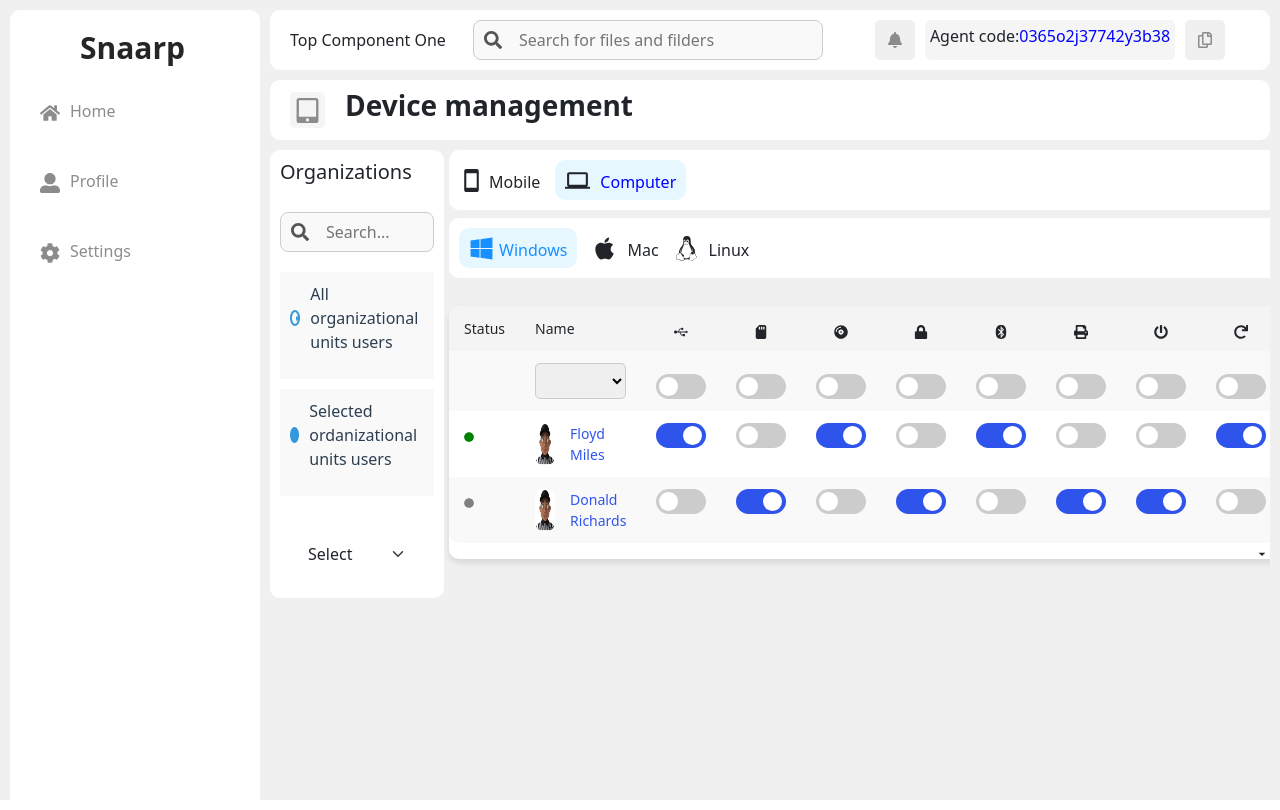
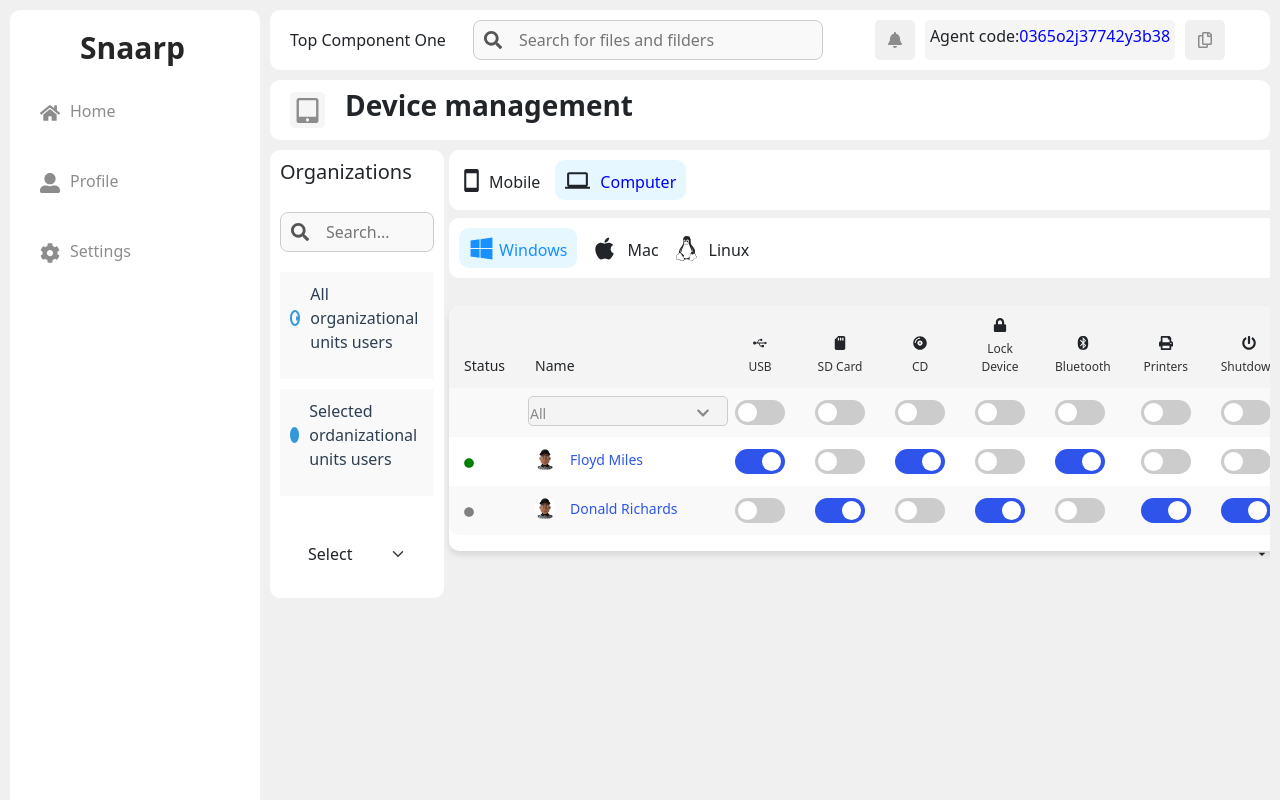
Before and after one commit to Peterzolo/Snaarp-Dashboard, a React (Vite) app: page /dashboard in a window 1280 px wide. Built offline with nearby package versions, Linux system fonts and the light colour scheme.

Commit message:
Setting Page
Modified the select input within the table

```diff
--- /dev/null
+++ b/src/Components/SelectInput/CustomSelect.tsx
@@ -0,0 +1,89 @@
+import React from 'react';
+import styled from 'styled-components';
+import { FaChevronDown } from 'react-icons/fa';
+
+interface SelectInputProps {
+  options?: string[];
+  onChange?: (value: string) => void;
+  selectedValue?: string;
+  width?: string;
+  height?: string;
+}
+
+const SelectInput: React.FC<SelectInputProps> = ({
+  options,
+  onChange,
+  selectedValue,
+  width = '100%',
+  height = '30px',
+}) => {
+  return (
+    <SelectWrapper width={width}>
+      <Placeholder>{selectedValue || 'All'}</Placeholder>
+      <DropdownIcon />
+      <SelectList
+        value={selectedValue}
+        onChange={(e) => onChange && onChange(e.target.value)}
+        width={width}
+        height={height}
+      >
+        {options?.map((option, index) => (
+          <Option key={index} value={option}>
+            {option}
+          </Option>
+        ))}
+      </SelectList>
+    </SelectWrapper>
+  );
+};
+
+const SelectWrapper = styled.div<{ width: string }>`
+  position: relative;
+  display: inline-block;
+  width: ${(props) => props.width};
+`;
+
+const Placeholder = styled.div`
+  position: absolute;
+  left: 10px;
+  top: 50%;
+  transform: translateY(-50%);
+  color: #888;
+  font-size: 14px;
+  pointer-events: none;
+`;
+
+const DropdownIcon = styled(FaChevronDown)`
+  position: absolute;
+  right: 10px;
+  top: 50%;
+  transform: translateY(-50%);
+  color: #888;
+  font-size: 14px;
+  pointer-events: none;
+`;
+
+const SelectList = styled.select<{ width: string; height: string }>`
+  width: ${(props) => props.width};
+  height: ${(props) => props.height};
+  padding: 10px 30px 10px 10px;
+  font-size: 14px;
+  background-color: #f4f4f4;
+  border: 1px solid #ccc;
+  border-radius: 5px;
+  appearance: none;
+  cursor: pointer;
+
+  &:focus {
+    outline: none;
+    border-color: #2f54eb;
+  }
+`;
+
+const Option = styled.option`
+  padding: 10px;
+  font-size: 14px;
+  color: #333;
+`;
+
+export default SelectInput;
--- a/src/Components/SelectInput/SelectInput.tsx
+++ b/src/Components/SelectInput/SelectInput.tsx
@@ -10,6 +10,10 @@ interface ISelectInputProps {
   options: string[];
   placeholder?: string; // Optional placeholder prop
   helperText?: string;
+  padding?: string; // Customizable padding
+  marginTop?: string; // Customizable margin-top
+  width?: string; // Customizable width
+  height?: string; // Customizable height
 }
 
 export const SelectInput: React.FC<ISelectInputProps> = ({
@@ -19,9 +23,18 @@ export const SelectInput: React.FC<ISelectInputProps> = ({
   options,
   placeholder,
   helperText,
+  padding,
+  marginTop,
+  width,
+  height,
 }) => {
   return (
-    <MainWrapper>
+    <MainWrapper
+      padding={padding}
+      marginTop={marginTop}
+      width={width}
+      height={height}
+    >
       <Form.Group controlId="selectInput">
         <Form.Label>{label}</Form.Label>
         <div className="d-flex align-items-center">
@@ -53,10 +66,18 @@ export const SelectInput: React.FC<ISelectInputProps> = ({
   );
 };
 
-const MainWrapper = styled.div`
+const MainWrapper = styled.div<{
+  padding?: string;
+  marginTop?: string;
+  width?: string;
+  height?: string;
+}>`
   max-width: 400px;
   margin: 0 auto;
-  padding: 16px;
+  padding: ${({ padding }) => padding || '16px'};
+  margin-top: ${({ marginTop }) => marginTop || '0'};
+  width: ${({ width }) => width || '100%'};
+  height: ${({ height }) => height || 'auto'};
 
   .form-select {
     position: relative;
--- a/src/Screens/dashboard/RightContent/components/TableWrapperComponent.tsx
+++ b/src/Screens/dashboard/RightContent/components/TableWrapperComponent.tsx
@@ -1,53 +1,3 @@
-// import React from 'react';
-// import { Table } from './table/components/Table';
-
-// const data = [
-//   {
-//     status: 'Active',
-//     picture: '/images/avatar1.png',
-//     name: 'Floyd Miles',
-//     usb: true,
-//     sd: false,
-//     cd: true,
-//     lockDevice: false,
-//     bluetooth: true,
-//     printers: false,
-//     shutdownDevice: false,
-//     rebootDevice: true,
-//   },
-//   {
-//     status: 'Inactive',
-//     picture: '/images/avatar1.png',
-//     name: 'Donald Richards',
-//     usb: false,
-//     sd: true,
-//     cd: false,
-//     lockDevice: true,
-//     bluetooth: false,
-//     printers: true,
-//     shutdownDevice: true,
-//     rebootDevice: false,
-//   },
-// ];
-
-// export const TableWrapperComponent = () => {
-//   return (
-//     <div>
-//       <Table
-//         data={data}
-//         onToggleChange={function (
-//           rowIndex: number,
-//           field: string,
-//           value: boolean,
-//         ): void {
-//           throw new Error('Function not implemented.');
-//         }}
-//       />
-//     </div>
-//   );
-// };
-// //
-
 import React from 'react';
 import { Table } from './table/components/Table';
 
@@ -81,18 +31,19 @@ const data = [
 ];
 
 export const TableWrapperComponent = () => {
-  const handleToggleChange = (
-    rowIndex: number,
-    field: string,
-    value: boolean,
-  ) => {
-    console.log(`Row ${rowIndex}, Field ${field}, Value: ${value}`);
-    // Implement the state update logic here
-  };
-
   return (
     <div>
-      <Table data={data} onToggleChange={handleToggleChange} />
+      <Table
+        data={data}
+        onToggleChange={function (
+          rowIndex: number,
+          field: string,
+          value: boolean,
+        ): void {
+          throw new Error('Function not implemented.');
+        }}
+      />
     </div>
   );
 };
+//
--- a/src/Screens/dashboard/RightContent/components/table/components/Table.tsx
+++ b/src/Screens/dashboard/RightContent/components/table/components/Table.tsx
@@ -12,16 +12,17 @@ import {
   FaCircle,
 } from 'react-icons/fa';
 import ToggleSwitch from '../../../../../../Components/Toggle/ToogleSwitch';
+import SelectInput from '../../../../../../Components/SelectInput/CustomSelect';
 
 const fields = [
-  { key: 'usb', icon: <FaUsb /> },
-  { key: 'sd', icon: <FaSdCard /> },
-  { key: 'cd', icon: <FaCompactDisc /> },
-  { key: 'lockDevice', icon: <FaLock /> },
-  { key: 'bluetooth', icon: <FaBluetooth /> },
-  { key: 'printers', icon: <FaPrint /> },
-  { key: 'shutdownDevice', icon: <FaPowerOff /> },
-  { key: 'rebootDevice', icon: <FaRedo /> },
+  { key: 'usb', icon: <FaUsb />, label: 'USB' },
+  { key: 'sd', icon: <FaSdCard />, label: 'SD Card' },
+  { key: 'cd', icon: <FaCompactDisc />, label: 'CD' },
+  { key: 'lockDevice', icon: <FaLock />, label: 'Lock Device' },
+  { key: 'bluetooth', icon: <FaBluetooth />, label: 'Bluetooth' },
+  { key: 'printers', icon: <FaPrint />, label: 'Printers' },
+  { key: 'shutdownDevice', icon: <FaPowerOff />, label: 'Shutdown' },
+  { key: 'rebootDevice', icon: <FaRedo />, label: 'Reboot' },
 ];
 
 const TableContainer = styled.div`
@@ -61,24 +62,23 @@ const CustomTable = styled.table`
   }
 `;
 
-const IconContainer = styled.span`
+const IconContainer = styled.div`
   display: flex;
   flex-direction: column;
   align-items: center;
   justify-content: center;
   gap: 8px;
+
+  span {
+    font-size: 12px;
+    text-align: center;
+    color: #333;
+  }
 `;
 
 const StatusIcon = styled(FaCircle)<{ isActive: boolean }>`
   color: ${(props) => (props.isActive ? 'green' : 'gray')};
   cursor: pointer;
-`;
-
-const SelectInput = styled.select`
-  width: 100%;
-  padding: 5px;
-  border-radius: 5px;
-  border: 1px solid #ccc;
 `;
 
 export const Table = ({
@@ -97,15 +97,17 @@ export const Table = ({
             <th>Name</th>
             {fields.map((field) => (
               <th key={field.key}>
-                <IconContainer>{field.icon}</IconContainer>
+                <IconContainer>
+                  {field.icon}
+                  <span>{field.label}</span>
+                </IconContainer>
               </th>
             ))}
           </tr>
           <tr>
             <td></td>
-            <td>
-              <SelectInput />
-            </td>
+            <SelectInput options={[]} width="200px" />
+
             {fields.map((field) => (
               <td key={field.key}>
                 <ToggleSwitch />
```
